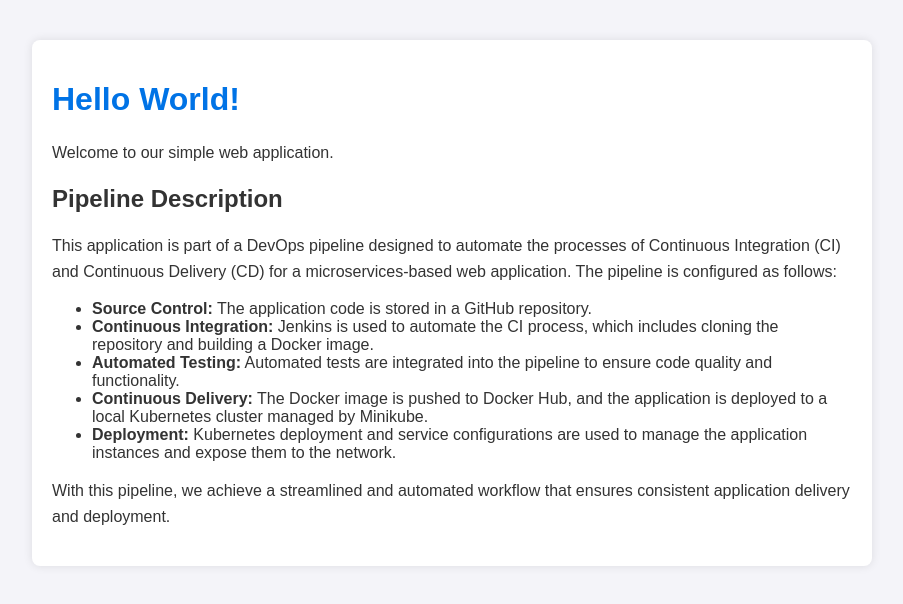
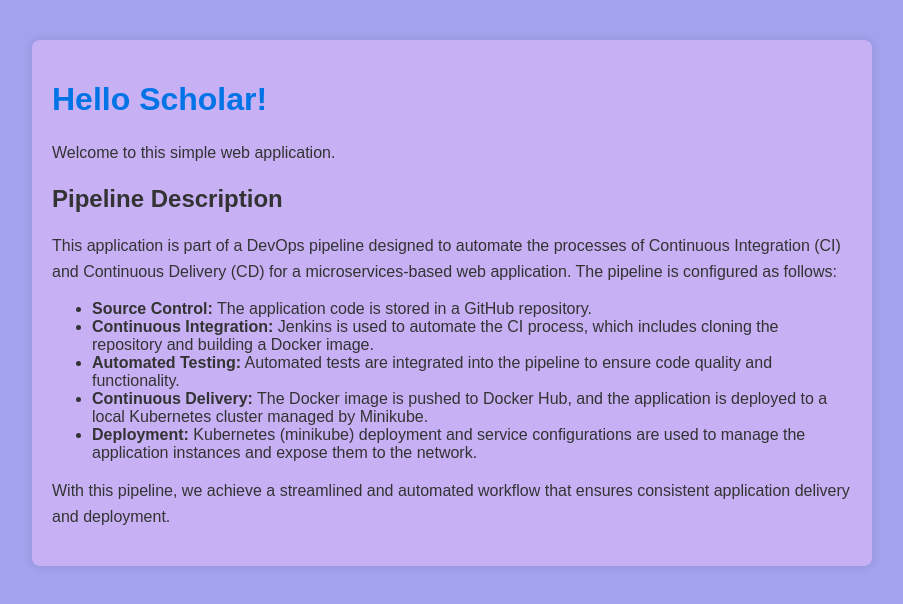
Before and after one commit to ardixus/my_firstime, a plain HTML site: page src/index.html in a window 1280 px wide. Shown: the whole page, without its empty margins (188-1091 px from the left). Drawn offline with Linux system fonts and the light colour scheme.

Commit message:
change color code in html

```diff
--- a/src/index.html
+++ b/src/index.html
@@ -3,12 +3,12 @@
 <head>
     <meta charset="UTF-8">
     <meta name="viewport" content="width=device-width, initial-scale=1.0">
-    <title>Hello World</title>
+    <title>Hello Scholar</title>
     <style>
         body {
             font-family: Arial, sans-serif;
             margin: 40px;
-            background-color: #f4f4f9;
+            background-color: #a2a2ed;
             color: #333;
         }
         h1 {
@@ -21,7 +21,7 @@
             max-width: 800px;
             margin: 0 auto;
             padding: 20px;
-            background-color: #fff;
+            background-color: #c7b1f4;
             border-radius: 8px;
             box-shadow: 0 0 10px rgba(0, 0, 0, 0.1);
         }
@@ -29,8 +29,8 @@
 </head>
 <body>
     <div class="container">
-        <h1>Hello World!</h1>
-        <p>Welcome to our simple web application.</p>
+        <h1>Hello Scholar!</h1>
+        <p>Welcome to this simple web application.</p>
         <h2>Pipeline Description</h2>
         <p>This application is part of a DevOps pipeline designed to automate the processes of Continuous Integration (CI) and Continuous Delivery (CD) for a microservices-based web application. The pipeline is configured as follows:</p>
         <ul>
@@ -38,7 +38,7 @@
             <li><strong>Continuous Integration:</strong> Jenkins is used to automate the CI process, which includes cloning the repository and building a Docker image.</li>
             <li><strong>Automated Testing:</strong> Automated tests are integrated into the pipeline to ensure code quality and functionality.</li>
             <li><strong>Continuous Delivery:</strong> The Docker image is pushed to Docker Hub, and the application is deployed to a local Kubernetes cluster managed by Minikube.</li>
-            <li><strong>Deployment:</strong> Kubernetes deployment and service configurations are used to manage the application instances and expose them to the network.</li>
+            <li><strong>Deployment:</strong> Kubernetes (minikube) deployment and service configurations are used to manage the application instances and expose them to the network.</li>
         </ul>
         <p>With this pipeline, we achieve a streamlined and automated workflow that ensures consistent application delivery and deployment.</p>
     </div>
```
Also changed, not shown: 1 other file.
